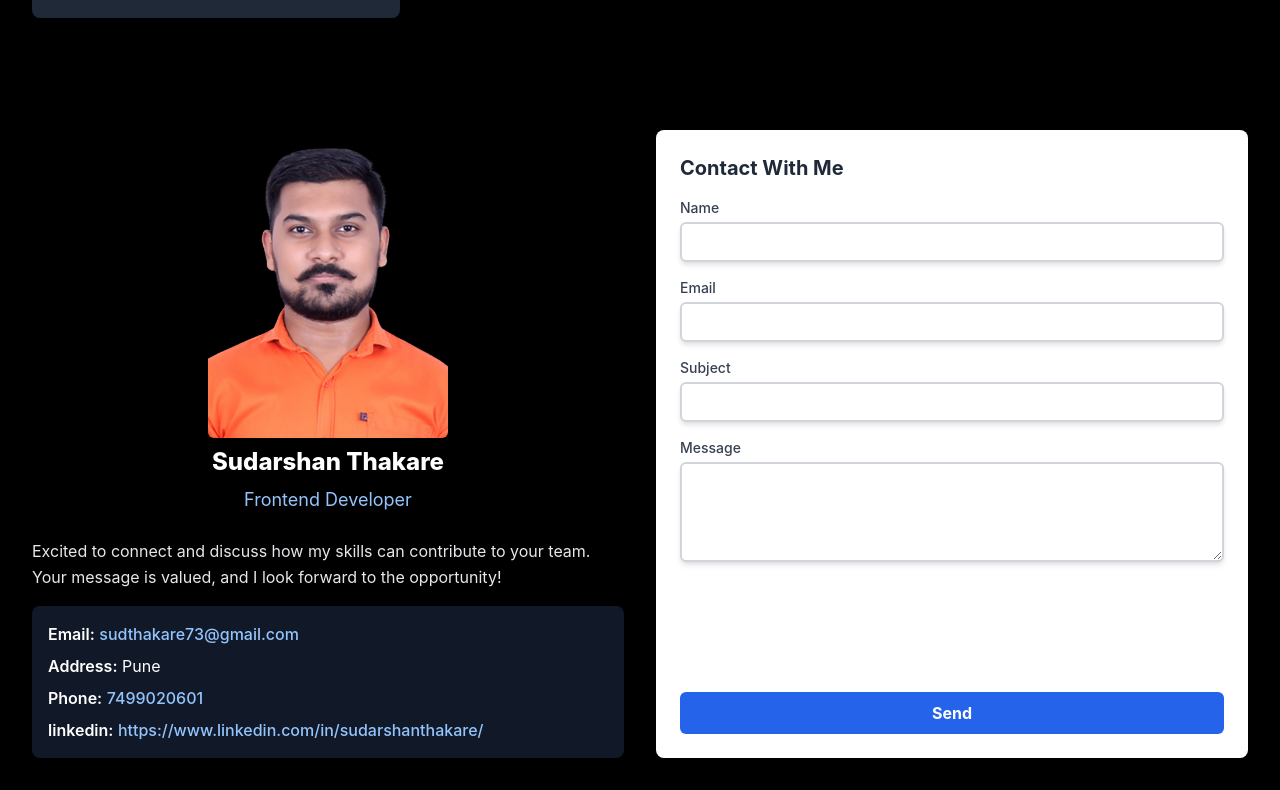
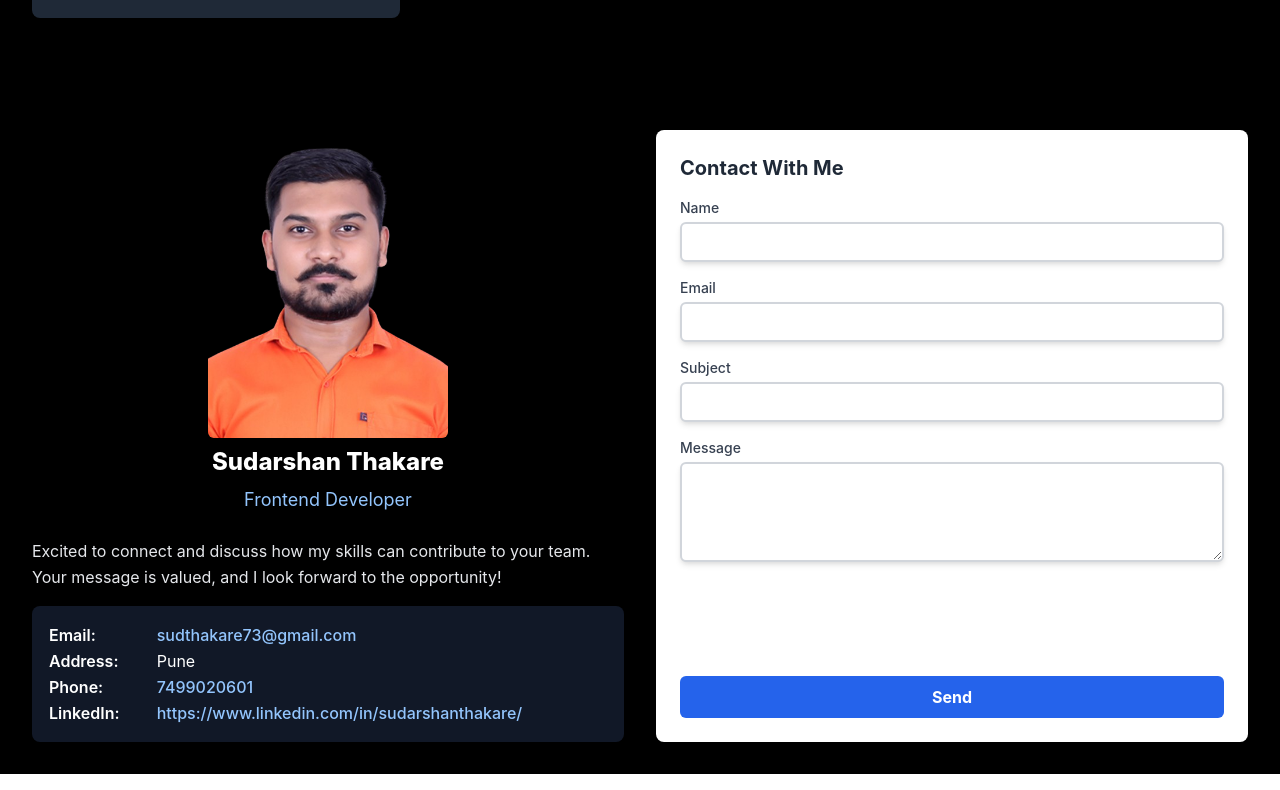
Before and after one commit to darshan654/centralogic-Assigment-4, a React (Vite) app: page / in a window 1280 px wide. Shown: the part 2933-3723 px from the top of the page. Built offline with nearby package versions, Linux system fonts and the light colour scheme.

Commit message:
contact section personal details aliged

```diff
--- a/src/components/ContactSection.jsx
+++ b/src/components/ContactSection.jsx
@@ -13,12 +13,41 @@ export default function ContactSection() {
                 <p className="text-base text-gray-200 mb-4 leading-relaxed">
                     Excited to connect and discuss how my skills can contribute to your team. Your message is valued, and I look forward to the opportunity!
                 </p>
+
+
+
+                {/* my personal details */}
                 <div className="bg-gray-900 p-4 rounded-lg shadow-lg">
-                    <p className="text-base text-white mb-2"><span className="font-semibold">Email:</span> <a href="mailto:sudthakare73@gmail.com" className="text-blue-300 hover:underline">sudthakare73@gmail.com</a></p>
-                    <p className="text-base text-white mb-2"><span className="font-semibold">Address:</span> Pune</p>
-                    <p className="text-base text-white mb-2"><span className="font-semibold">Phone:</span> <a href="tel:+917499020601" className="text-blue-300 hover:underline">7499020601</a></p>
-                    <p className="text-base text-white"><span className="font-semibold">linkedin:</span> <a href="https://www.linkedin.com/in/sudarshanthakare/" className="text-blue-300 hover:underline">https://www.linkedin.com/in/sudarshanthakare/</a></p>
+                    <table className="w-full text-left">
+                        <thead className="sr-only">
+                            <tr>
+                                <th>Label</th>
+                                <th>Value</th>
+                            </tr>
+                        </thead>
+                        <tbody>
+                            <tr>
+                                <td className="font-semibold text-white pr-4">Email:</td>
+                                <td><a href="mailto:sudthakare73@gmail.com" className="text-blue-300 hover:underline">sudthakare73@gmail.com</a></td>
+                            </tr>
+                            <tr>
+                                <td className="font-semibold text-white pr-4">Address:</td>
+                                <td className="text-white">Pune</td>
+                            </tr>
+                            <tr>
+                                <td className="font-semibold text-white pr-4">Phone:</td>
+                                <td><a href="tel:+917499020601" className="text-blue-300 hover:underline">7499020601</a></td>
+                            </tr>
+                            <tr>
+                                <td className="font-semibold text-white pr-4">LinkedIn:</td>
+                                <td><a href="https://www.linkedin.com/in/sudarshanthakare/" className="text-blue-300 hover:underline">https://www.linkedin.com/in/sudarshanthakare/</a></td>
+                            </tr>
+                        </tbody>
+                    </table>
                 </div>
+
+
+
             </div>
 
             {/* Form */}
```
